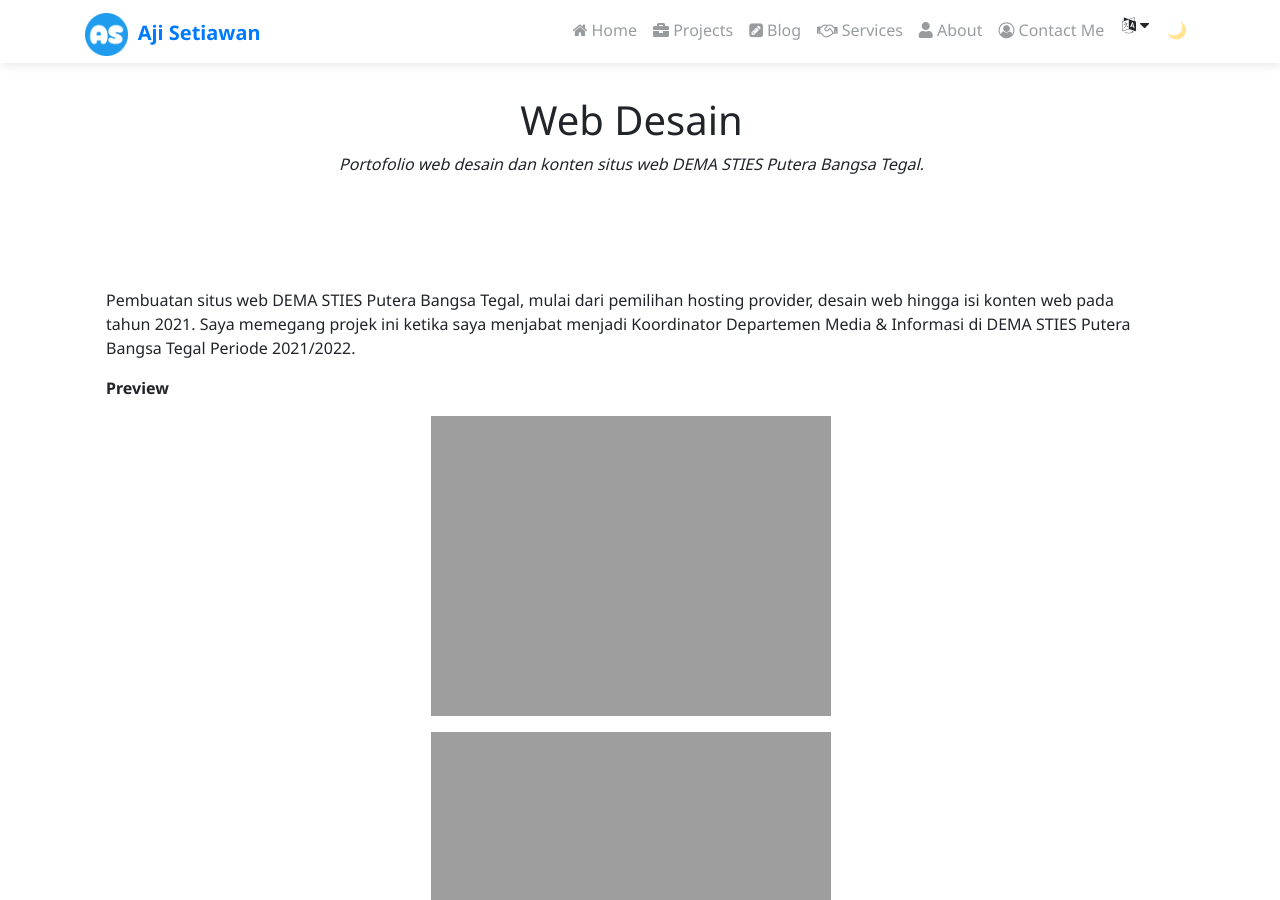
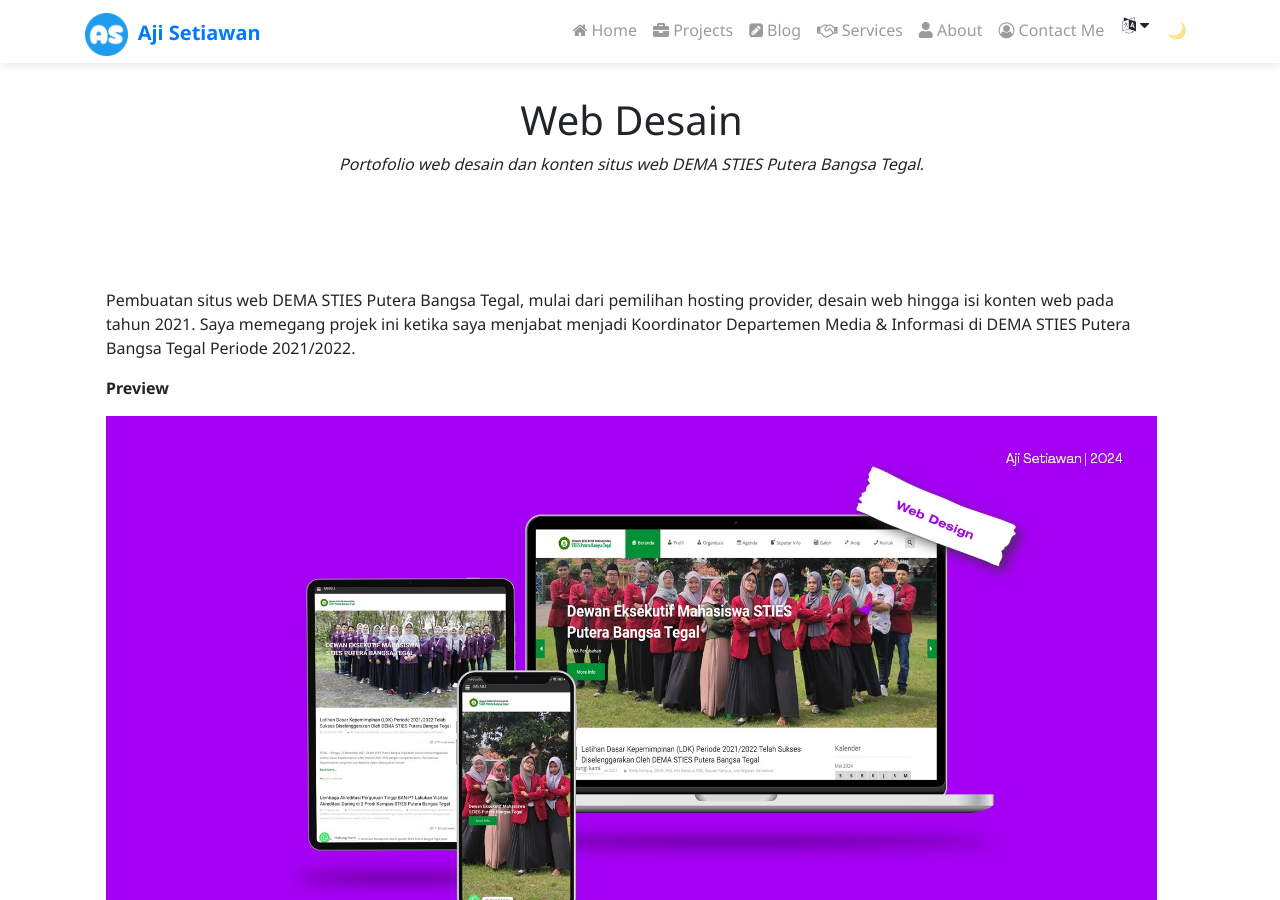
Before and after one commit to ajisetiawan716/ajisetiawan716.github.io, a Jekyll site: the page built from _projects/Web Desain DEMA STIES Putera Bangsa Tegal.md, in a window 1280 px wide and 900 px high. Built offline with Jekyll 4.4.1, drawn with Linux system fonts in a browser that asks for light colours; nearby versions of some CDN libraries; emoji names are drawn with the system emoji font; comment, search, counter and statistics services are not loaded; a style sheet for code colours, icons or effects is not loaded.

Commit message:
Update Web Desain DEMA STIES Putera Bangsa Tegal.md

```diff
--- a/_projects/Web Desain DEMA STIES Putera Bangsa Tegal.md
+++ b/_projects/Web Desain DEMA STIES Putera Bangsa Tegal.md
@@ -10,9 +10,9 @@
 Pembuatan situs web DEMA STIES Putera Bangsa Tegal, mulai dari pemilihan hosting provider, desain web hingga isi konten web pada tahun 2021. Saya memegang projek ini ketika saya menjabat menjadi Koordinator Departemen Media & Informasi di DEMA STIES Putera Bangsa Tegal Periode 2021/2022.
 
 **Preview**
-![Portofolio Web Desain](https://www.ajisetiawan.my.id/assets/img/content/wd-dema-1.png "Portofolio Web Desain")
+![Portofolio Web Desain](https://www.ajisetiawan.my.id/assets/img/content/wd-dema-1.jpg "Portofolio Web Desain")
 
-![Portofolio Web Desain](https://www.ajisetiawan.my.id/assets/img/content/wd-dema-2.png "Portofolio Web Desain")
+![Portofolio Web Desain](https://www.ajisetiawan.my.id/assets/img/content/wd-dema-2.jpg "Portofolio Web Desain")
 
 
 <p class="text-center">
```
